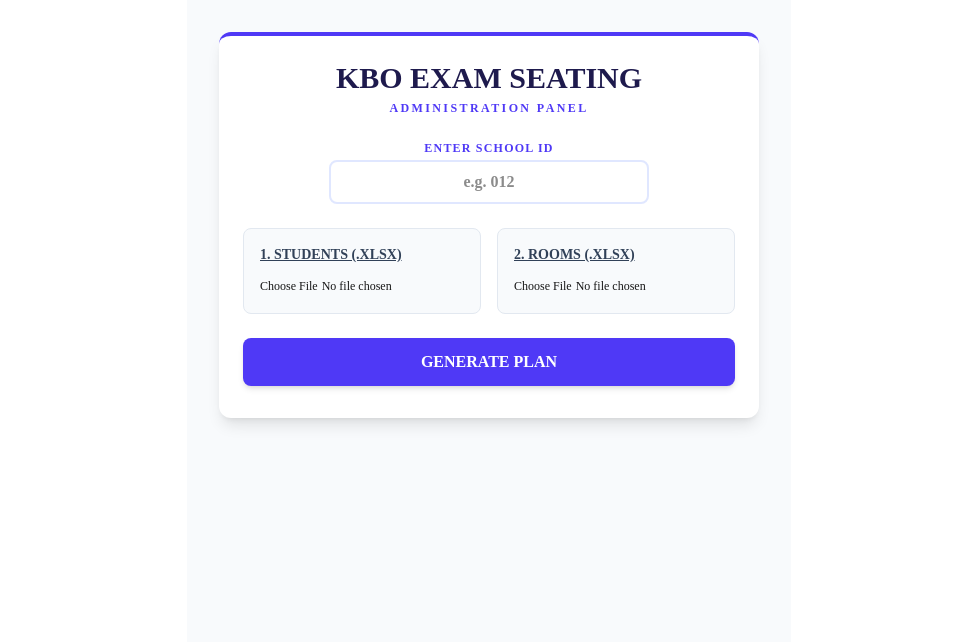
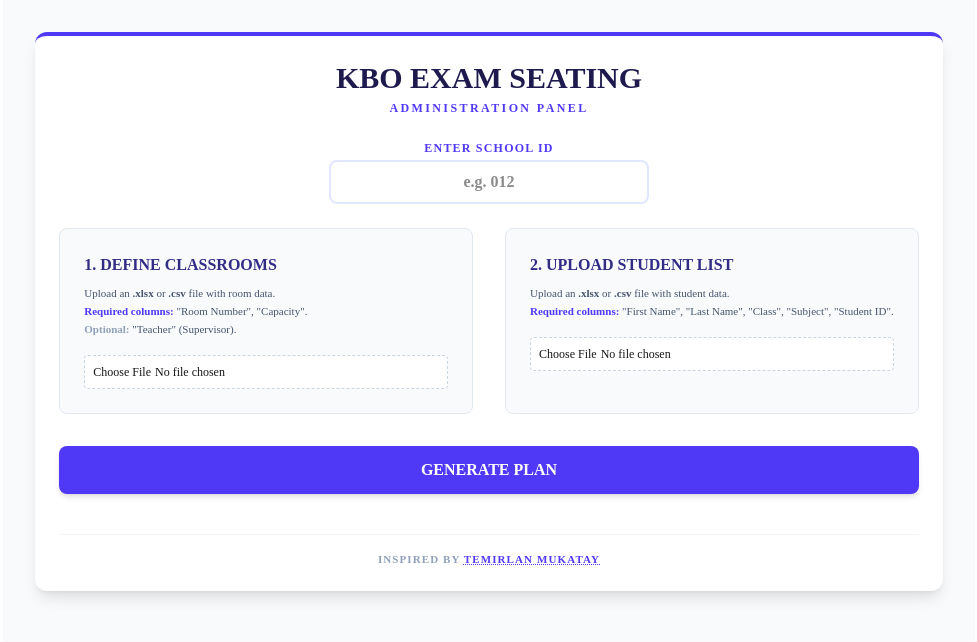
Before and after one commit to mukatay-temirlan/seating-randomizer, a Next.js app: page / in a window 1280 px wide. Shown: the top 642 px of the page, without its empty margins (151-1128 px from the left). Built offline with nearby package versions, Linux system fonts and the light colour scheme.

Commit message:
added email

```diff
--- a/app/page.js
+++ b/app/page.js
@@ -93,7 +93,7 @@ export default function SeatingApp() {
         }
       `}</style>
 
-      {/* ADMIN PANEL - Restored Indigo Design */}
+      {/* ADMIN PANEL */}
       <div className="bg-white p-6 rounded-xl shadow-lg mb-8 print:hidden border-t-4 border-indigo-600">
         <h1 className="text-3xl font-black mb-1 text-indigo-950 text-center uppercase">KBO EXAM SEATING</h1>
         <p className="text-center text-indigo-600 mb-6 font-bold text-xs tracking-[0.2em]">ADMINISTRATION PANEL</p>
@@ -109,9 +109,33 @@ export default function SeatingApp() {
             />
         </div>
 
-        <div className="grid grid-cols-1 md:grid-cols-2 gap-4 mb-6">
-          <div className="bg-slate-50 p-4 rounded-lg border border-slate-200">
-            <h3 className="font-bold mb-2 text-sm uppercase underline text-slate-700">1. STUDENTS (.xlsx)</h3>
+        <div className="grid grid-cols-1 md:grid-cols-2 gap-8 mb-8">
+          {/* Section 1: Rooms */}
+          <div className="bg-slate-50 p-6 rounded-lg border border-slate-200">
+            <h3 className="font-black mb-2 text-indigo-900 uppercase">1. Define Classrooms</h3>
+            <p className="text-[11px] text-slate-600 mb-4 leading-relaxed">
+              Upload an <strong>.xlsx</strong> or <strong>.csv</strong> file with room data.<br/>
+              <span className="text-indigo-600 font-bold">Required columns:</span> "Room Number", "Capacity". <br/>
+              <span className="text-slate-400 font-bold">Optional:</span> "Teacher" (Supervisor).
+            </p>
+            <input type="file" onChange={(e) => {
+               const file = e.target.files[0];
+               const reader = new FileReader();
+               reader.onload = (evt) => {
+                 const wb = XLSX.read(evt.target.result, { type: 'binary' });
+                 setRooms(XLSX.utils.sheet_to_json(wb.Sheets[wb.SheetNames[0]]));
+               };
+               reader.readAsBinaryString(file);
+            }} className="w-full text-xs border border-dashed border-slate-300 p-2 bg-white rounded cursor-pointer"/>
+          </div>
+
+          {/* Section 2: Students */}
+          <div className="bg-slate-50 p-6 rounded-lg border border-slate-200">
+            <h3 className="font-black mb-2 text-indigo-900 uppercase">2. Upload Student List</h3>
+            <p className="text-[11px] text-slate-600 mb-4 leading-relaxed">
+              Upload an <strong>.xlsx</strong> or <strong>.csv</strong> file with student data.<br/>
+              <span className="text-indigo-600 font-bold">Required columns:</span> "First Name", "Last Name", "Class", "Subject", "Student ID".
+            </p>
             <input type="file" onChange={(e) => {
                const file = e.target.files[0];
                const reader = new FileReader();
@@ -120,19 +144,7 @@ export default function SeatingApp() {
                  setStudents(XLSX.utils.sheet_to_json(wb.Sheets[wb.SheetNames[0]]));
                };
                reader.readAsBinaryString(file);
-            }} className="w-full text-xs"/>
-          </div>
-          <div className="bg-slate-50 p-4 rounded-lg border border-slate-200">
-            <h3 className="font-bold mb-2 text-sm uppercase underline text-slate-700">2. ROOMS (.xlsx)</h3>
-            <input type="file" onChange={(e) => {
-               const file = e.target.files[0];
-               const reader = new FileReader();
-               reader.onload = (evt) => {
-                 const wb = XLSX.read(evt.target.result, { type: 'binary' });
-                 setRooms(XLSX.utils.sheet_to_json(wb.Sheets[wb.SheetNames[0]]));
-               };
-               reader.readAsBinaryString(file);
-            }} className="w-full text-xs"/>
+            }} className="w-full text-xs border border-dashed border-slate-300 p-2 bg-white rounded cursor-pointer"/>
           </div>
         </div>
 
@@ -154,9 +166,14 @@ export default function SeatingApp() {
         </button>
 
         {result && <button onClick={() => window.print()} className="bg-emerald-600 text-white py-3 rounded-lg w-full font-bold shadow-md hover:bg-emerald-700">DOWNLOAD PDF / PRINT</button>}
+
+        {/* Credit Footer */}
+        <div className="mt-8 pt-4 border-t border-slate-100 text-center text-[11px] text-slate-400 font-bold uppercase tracking-widest">
+          Inspired by <a href="mailto:mukatay.temirlan@gmail.com" className="text-indigo-600 hover:text-indigo-800 transition-colors underline decoration-dotted">Temirlan Mukatay</a>
+        </div>
       </div>
 
-      {/* PRINTABLE PAGES - Restored Indigo Details */}
+      {/* PRINTABLE PAGES */}
       {result && result.map((room, idx) => {
         const sortedStats = getSortedStats(room.assignedStudents);
         return (
```
